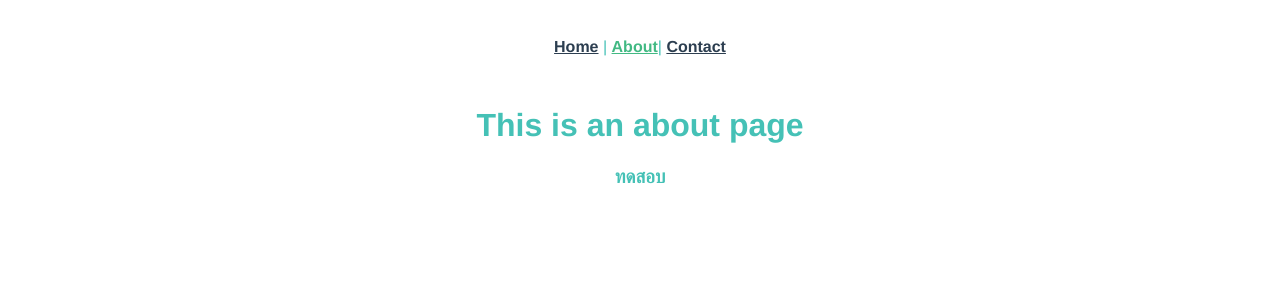
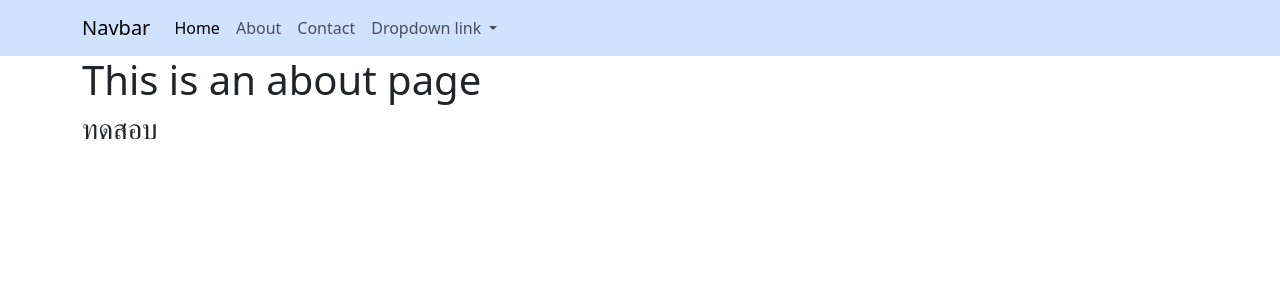
Before and after one commit to simmonbhu-u/Project-veutest2, a Vue app: page /about in a window 1280 px wide. Shown: the top 300 px of the page. Built offline with nearby package versions, Linux system fonts and the light colour scheme.

Commit message:
update v1

```diff
--- a/package.json
+++ b/package.json
@@ -7,6 +7,7 @@
     "build": "vue-cli-service build"
   },
   "dependencies": {
+    "bootstrap": "^5.3.8",
     "core-js": "^3.8.3",
     "vue": "^3.2.13",
     "vue-router": "^4.0.3",
--- a/src/App.vue
+++ b/src/App.vue
@@ -1,34 +1,36 @@
 <template>
-  <nav>
-    <router-link to="/">Home</router-link> |
-    <router-link to="/about">About</router-link>|
-    <router-link to="/contact">Contact</router-link>
-
-  </nav>
-
+<nav class="navbar navbar-expand-lg bg-primary-subtle">
+  <div class="container">
+    <a class="navbar-brand" href="#">Navbar</a>
+    <button class="navbar-toggler" type="button" data-bs-toggle="collapse" data-bs-target="#navbarNavDropdown" aria-controls="navbarNavDropdown" aria-expanded="false" aria-label="Toggle navigation">
+      <span class="navbar-toggler-icon"></span>
+    </button>
+    <div class="collapse navbar-collapse" id="navbarNavDropdown">
+      <ul class="navbar-nav">
+        <li class="nav-item">
+          <a class="nav-link active" aria-current="page" href="/">Home</a>
+        </li>
+        <li class="nav-item">
+          <a class="nav-link" href="/about">About</a>
+        </li>
+        <li class="nav-item">
+          <a class="nav-link" href="/contact">Contact</a>
+        </li>
+        <li class="nav-item dropdown">
+          <a class="nav-link dropdown-toggle" href="#" role="button" data-bs-toggle="dropdown" aria-expanded="false">
+            Dropdown link
+          </a>
+          <ul class="dropdown-menu">
+            <li><a class="dropdown-item" href="#">Action</a></li>
+            <li><a class="dropdown-item" href="#">Another action</a></li>
+            <li><a class="dropdown-item" href="#">Something else here</a></li>
+          </ul>
+        </li>
+      </ul>
+    </div>
+  </div>
+</nav>
+<!--แสดงหน้าเพจที่เลือก เมนู-->
   <router-view/>
 
 </template>
-
-<style>
-#app {
-  font-family: Avenir, Helvetica, Arial, sans-serif;
-  -webkit-font-smoothing: antialiased;
-  -moz-osx-font-smoothing: grayscale;
-  text-align: center;
-  color: #45c1b6;
-}
-
-nav {
-  padding: 30px;
-}
-
-nav a {
-  font-weight: bold;
-  color: #2c3e50;
-}
-
-nav a.router-link-exact-active {
-  color: #42b983;
-}
-</style>
--- /dev/null
+++ b/src/assets/global.css
@@ -0,0 +1,8 @@
+
+/* assets/global.css */
+body {
+  font-family: Arial, sans-serif;
+  background-color: #c8c3c3;
+  margin: 0;
+  padding: 0;
+}
--- a/src/main.js
+++ b/src/main.js
@@ -2,5 +2,7 @@ import { createApp } from 'vue'
 import App from './App.vue'
 import router from './router'
 import store from './store'
-
+import './assets/global.css' // นำเข้าไฟล์ CSS
+import "bootstrap/dist/css/bootstrap.css" ;  // bootstrap 5 css
+import "bootstrap/dist/js/bootstrap.bundle.js" ;  // bootstrap 5 javaScript
 createApp(App).use(store).use(router).mount('#app')
--- a/src/views/AboutView.vue
+++ b/src/views/AboutView.vue
@@ -1,5 +1,5 @@
 <template>
-  <div class="about">
+  <div class="container">
     <h1>This is an about page</h1>
     <h3>ทดสอบ</h3>
   </div>
--- a/src/views/HomeView.vue
+++ b/src/views/HomeView.vue
@@ -1,18 +1,38 @@
 <template>
-  <div class="home">
-    <img alt="Vue logo" src="../assets/logo.png">
-    <HelloWorld msg="Welcome to Your Vue.js App"/>
+  <div class="container">
+    <div class="px-4 py-5 my-5 text-center"> <img class="d-block mx-auto mb-4" src="../assets/img/cata1.jpeg" alt=""
+        width="72" height="57">
+      <h1 class="display-5 fw-bold text-body-emphasis">Centered hero</h1>
+      <div class="col-lg-6 mx-auto">
+        <p class="lead mb-4">Quickly design and customize responsive mobile-first sites with Bootstrap, the world’s most
+          popular front-end open source toolkit, featuring Sass variables and mixins, responsive grid system, extensive
+          prebuilt components, and powerful JavaScript plugins.</p>
+        <div class="d-grid gap-2 d-sm-flex justify-content-sm-center"> <button type="button"
+            class="btn btn-primary btn-lg px-4 gap-3">Primary button</button> <button type="button"
+            class="btn btn-outline-secondary btn-lg px-4">Secondary</button> </div>
+      </div>
+    </div>
+    <div class="container col-xl-10 col-xxl-8 px-4 py-5">
+      <div class="row align-items-center g-lg-5 py-5">
+        <div class="col-lg-7 text-center text-lg-start">
+          <h1 class="display-4 fw-bold lh-1 text-body-emphasis mb-3">Vertically centered hero sign-up form</h1>
+          <p class="col-lg-10 fs-4">Below is an example form built entirely with Bootstrap’s form controls. Each
+            required form group has a validation state that can be triggered by attempting to submit the form without
+            completing it.</p>
+        </div>
+        <div class="col-md-10 mx-auto col-lg-5">
+          <form class="p-4 p-md-5 border rounded-3 bg-body-tertiary">
+            <div class="form-floating mb-3"> <input type="email" class="form-control" id="floatingInput"
+                placeholder="name@example.com"> <label for="floatingInput">Email address</label> </div>
+            <div class="form-floating mb-3"> <input type="password" class="form-control" id="floatingPassword"
+                placeholder="Password"> <label for="floatingPassword">Password</label> </div>
+            <div class="checkbox mb-3"> <label> <input type="checkbox" value="remember-me"> Remember me
+              </label> </div> <button class="w-100 btn btn-lg btn-primary" type="submit">Sign up</button>
+            <hr class="my-4"> <small class="text-body-secondary">By clicking Sign up, you agree to the terms of
+              use.</small>
+          </form>
+        </div>
+      </div>
+    </div>
   </div>
 </template>
-
-<script>
-// @ is an alias to /src
-import HelloWorld from '@/components/HelloWorld.vue'
-
-export default {
-  name: 'HomeView',
-  components: {
-    HelloWorld
-  }
-}
-</script>
--- a/src/views/contact.vue
+++ b/src/views/contact.vue
@@ -1,5 +1,5 @@
 <template >
-    <div>
+    <div class="container">
         <h3>ติดต่อเรา</h3>
         <h2>Sugita Bhumisawasdi</h2>
 
```
Also changed, not shown: src/assets/img/cata1.jpeg (added), 1 other file (tests, documents, lock files or other folders).
